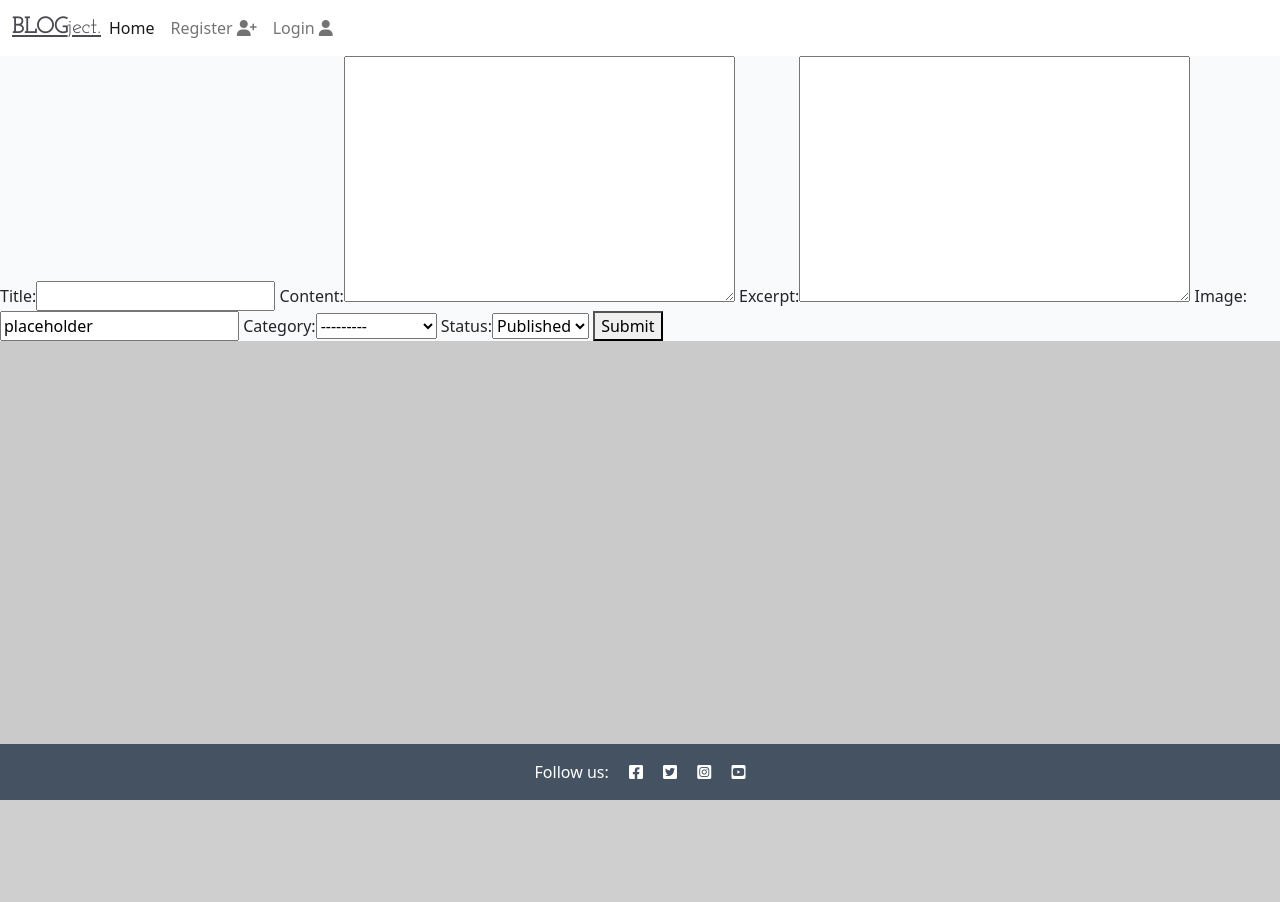
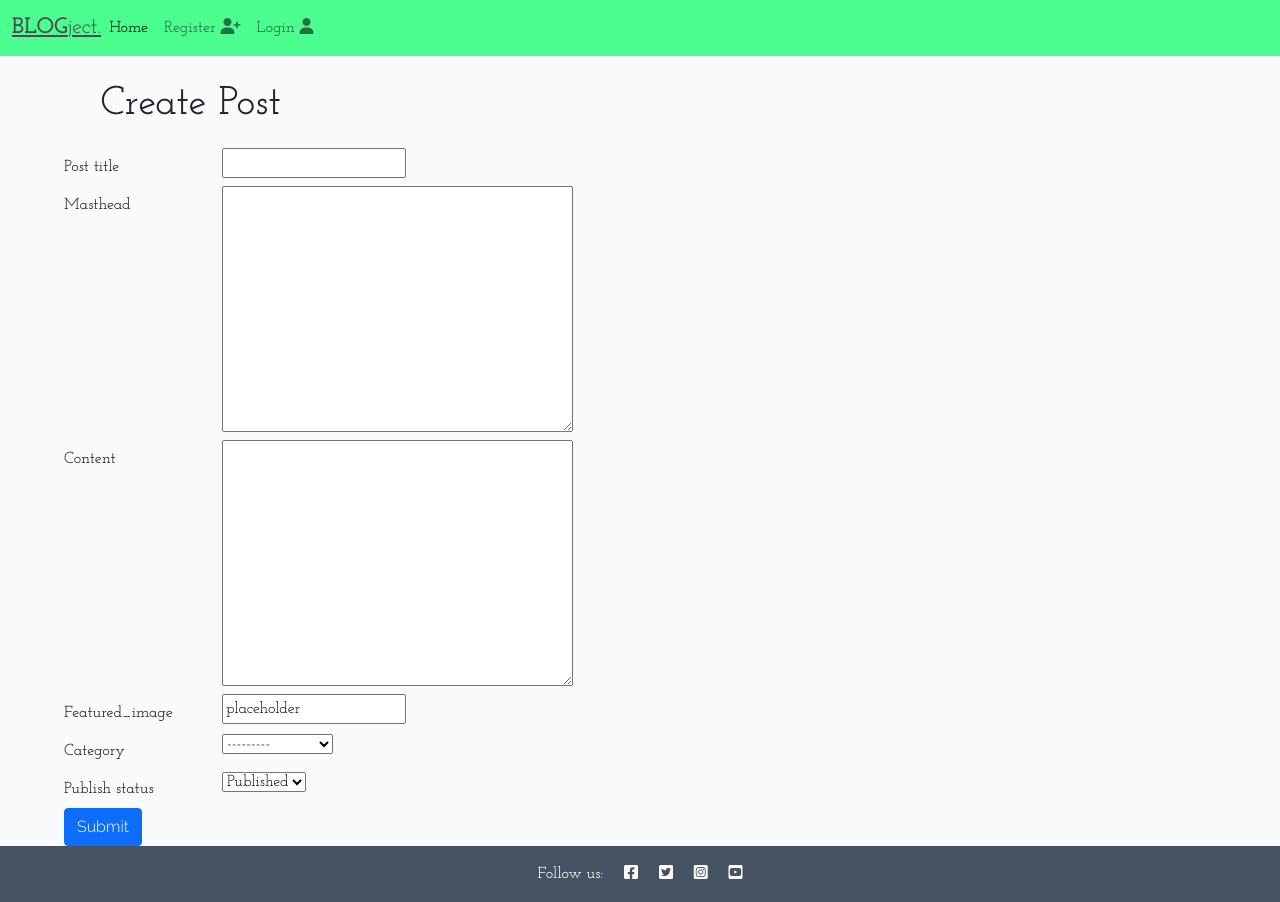
Before and after one commit to Code-Institute-Submissions/DavidJPWard-blogject_JanResub, a Django app: page /createpost/ in a window 1280 px wide. Before the commit the page ends 800 px from the top, so only its background shows below. Run offline with Django 3.2, Linux system fonts and the light colour scheme.

Commit message:
styled form pages(edit post, edit profile, create post)

```diff
--- a/blog/forms.py
+++ b/blog/forms.py
@@ -17,7 +17,7 @@
     """
     class Meta:
         model = Post
-        fields = ('title', 'content', 'excerpt', 'featured_image', 'category',
+        fields = ('title', 'content', 'masthead', 'featured_image', 'category',
                   'status')
 
 
@@ -45,4 +45,4 @@
     """
     class Meta:
         model = Post
-        fields = ('title', 'content', 'excerpt', 'featured_image',)
+        fields = ('title', 'content', 'masthead', 'featured_image', 'category', 'status')
--- a/blog/models.py
+++ b/blog/models.py
@@ -13,7 +13,7 @@
     author = models.ForeignKey(User, on_delete=models.CASCADE, related_name="posts")
     content = models.TextField()
     featured_image = CloudinaryField('image', default='placeholder')
-    excerpt = models.TextField(blank=True)
+    masthead = models.TextField(blank=True)
     likes = models.ManyToManyField(User, related_name='likes', blank=True)
     post_date = models.DateTimeField(auto_now_add=True)
     last_updated=models.DateTimeField(auto_now=True)
--- a/static/css/style.css
+++ b/static/css/style.css
@@ -1,9 +1,11 @@
 body {
-    background-color: #cacaca;
+    background-color: #eeeeee;
+    font-weight: 500;
+    font-family: "josefin slab";
 }
 
 .navbar{
-    background-color: #4cfd90;
+    background-color: #4cfd90 !important;
 }
 
 .article-filter{
@@ -13,9 +15,23 @@
     position: relative;
 }
 
+.page-header{
+    padding: 2% 3% 1% 3%;
+}
+
 .message-box{
     position: fixed;
     z-index: 3;
+}
+
+/*form css*/
+
+form{
+    padding-left: 5%;
+}
+
+.submit-btn{
+    font-family: 'Raleway', sans-serif;
 }
 
 .media-links{
--- a/templates/account/logout.html
+++ b/templates/account/logout.html
@@ -21,7 +21,8 @@
                 {% if redirect_field_value %}
                 <input type="hidden" name="{{ redirect_field_name }}" value="{{ redirect_field_value }}" />
                 {% endif %}
-                <button class="btn btn-signup right" type="submit">{% trans 'Sign Out' %}</button>
+                <button class="btn btn-primary submit-btn">Submit</button>
+
             </form>
         </div>
     </div>
--- a/templates/account/signup.html
+++ b/templates/account/signup.html
@@ -10,7 +10,7 @@
         <div class="col-md-8 mt-3 offset-md-2">
             <h3>{% trans "Sign Up" %}</h3>
 
-            <p>{% blocktrans %}Welcome back to the code|star blog. Do you already have an account? Then please <a
+            <p>{% blocktrans %}Welcome back, already a member? Then please <a
                     class="link" href="{{ login_url }}">sign in</a> instead.{% endblocktrans %}</p>
         </div>
     </div>
--- a/templates/base.html
+++ b/templates/base.html
@@ -20,8 +20,10 @@
     <link rel="stylesheet" href="{% static 'css/all.css' %}">
     <link rel="preconnect" href="https://fonts.googleapis.com">
     <link rel="preconnect" href="https://fonts.gstatic.com" crossorigin>
-    <link href="https://fonts.googleapis.com/css2?family=Josefin+Slab&family=Raleway:wght@300&family=Work+Sans:wght@200&display=swap" rel="stylesheet">
-
+    <link rel="preconnect" href="https://fonts.googleapis.com">
+    <link rel="preconnect" href="https://fonts.googleapis.com">
+    <link rel="preconnect" href="https://fonts.gstatic.com" crossorigin>
+    <link href="https://fonts.googleapis.com/css2?family=Dosis:wght@300&family=Josefin+Slab:wght@400;500;600;700&family=Raleway:wght@300&family=Work+Sans:wght@200&display=swap" rel="stylesheet">
 </head>
 
 <body class="d-flex flex-column h-100">
--- a/templates/create_post.html
+++ b/templates/create_post.html
@@ -4,8 +4,55 @@
 
 <form action="{% url 'create_post' %}" method="POST" enctype="multipart/form-data">
 {% csrf_token %}
-{{form}}
-<button>Submit</button>
+
+<h1 class="page-header">
+    Create Post
+</h1>
+
+<div class="form-row">
+    <div class="col-md-6">
+        <div class="form-group row">
+            <label class="col-sm-3 col-form-label">Post title</label>
+            <div class="col-sm-9">
+                {{form.title}}
+            </div>
+        </div>
+        <div class="form-group row">
+            <label class="col-sm-3 col-form-label">Masthead</label>
+            <div class="col-sm-9">
+                {{form.masthead}}
+            </div>
+        </div>
+        <div class="form-group row">
+            <label class="col-sm-3 col-form-label">Content</label>
+            <div class="col-sm-9">
+                {{form.content}}
+            </div>
+        </div>
+        <div class="form-group row">
+            <label class="col-sm-3 col-form-label">Featured_image</label>
+            <div class="col-sm-9">
+                {{form.featured_image}}
+            </div>
+        </div>
+        <div class="form-group row">
+            <label class="col-sm-3 col-form-label">Category</label>
+            <div class="col-sm-9">
+                {{form.category}}
+            </div>
+        </div>
+        <div class="form-group row">
+            <label class="col-sm-3 col-form-label">Publish status</label>
+            <div class="col-sm-9">
+                {{form.status}}
+            </div>
+        </div>
+
+        <button class="btn btn-primary submit-btn">Submit</button>
+    </div>
+
+</div>
+
 </form>
 
 {% endblock %}
```
Also changed, not shown: templates/account/login.html (+3 -25 lines), templates/edit_post.html (+44 -6 lines), templates/edit_profile.html (+30 -5 lines), blog/migrations/0015_rename_excerpt_post_masthead.py (added).
